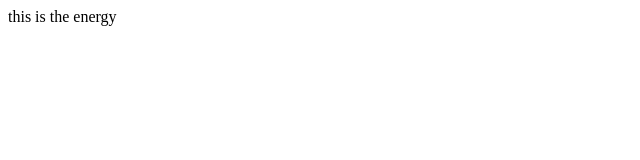
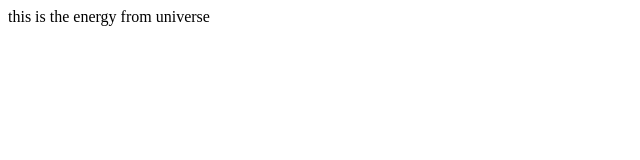
Before and after one commit to V0B0/mainitem, a plain HTML site: page index.html in a window 1280 px wide. Shown: the whole page, without its empty margins (0-640 px from the left). Drawn offline with Linux system fonts and the light colour scheme.

Commit message:
second commit

```diff
--- a/index.html
+++ b/index.html
@@ -6,6 +6,6 @@
     <title>Document</title>
 </head>
 <body>
-    this is the energy
+    this is the energy from universe
 </body>
 </html>
```
